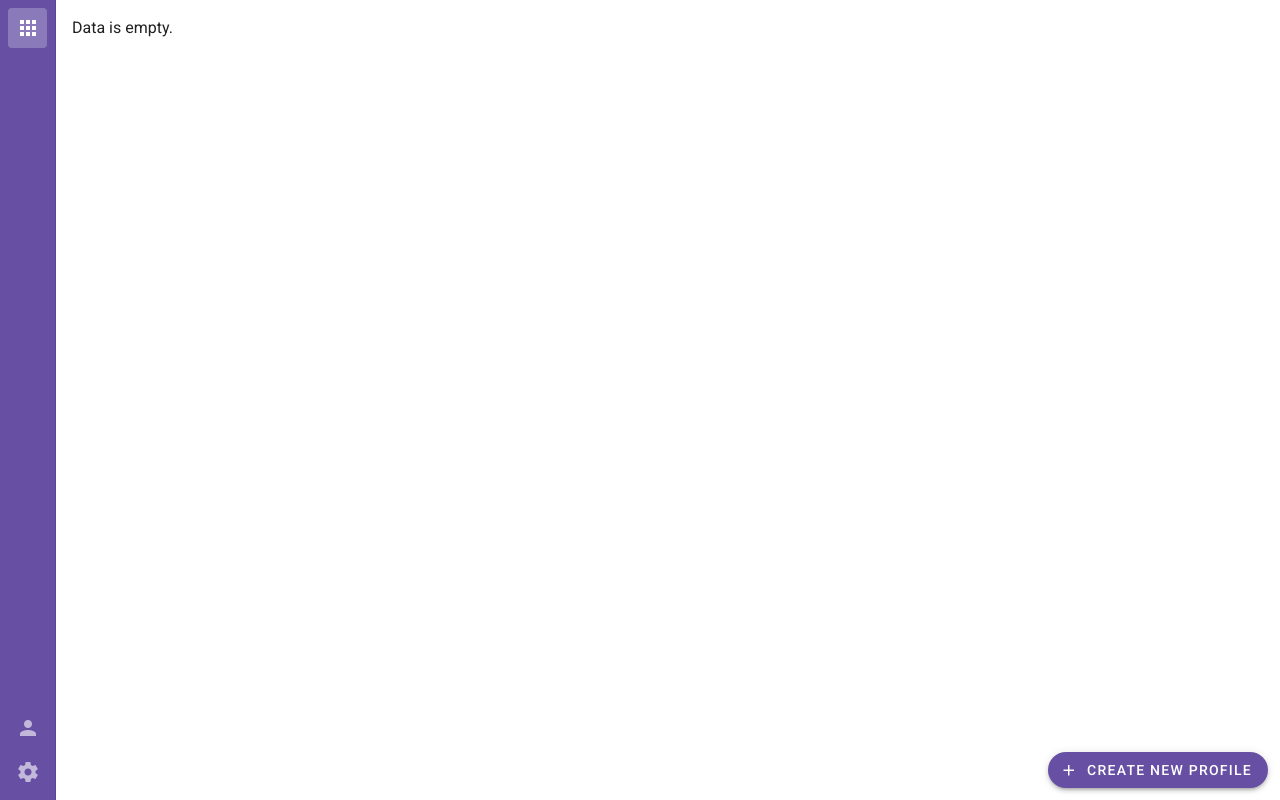
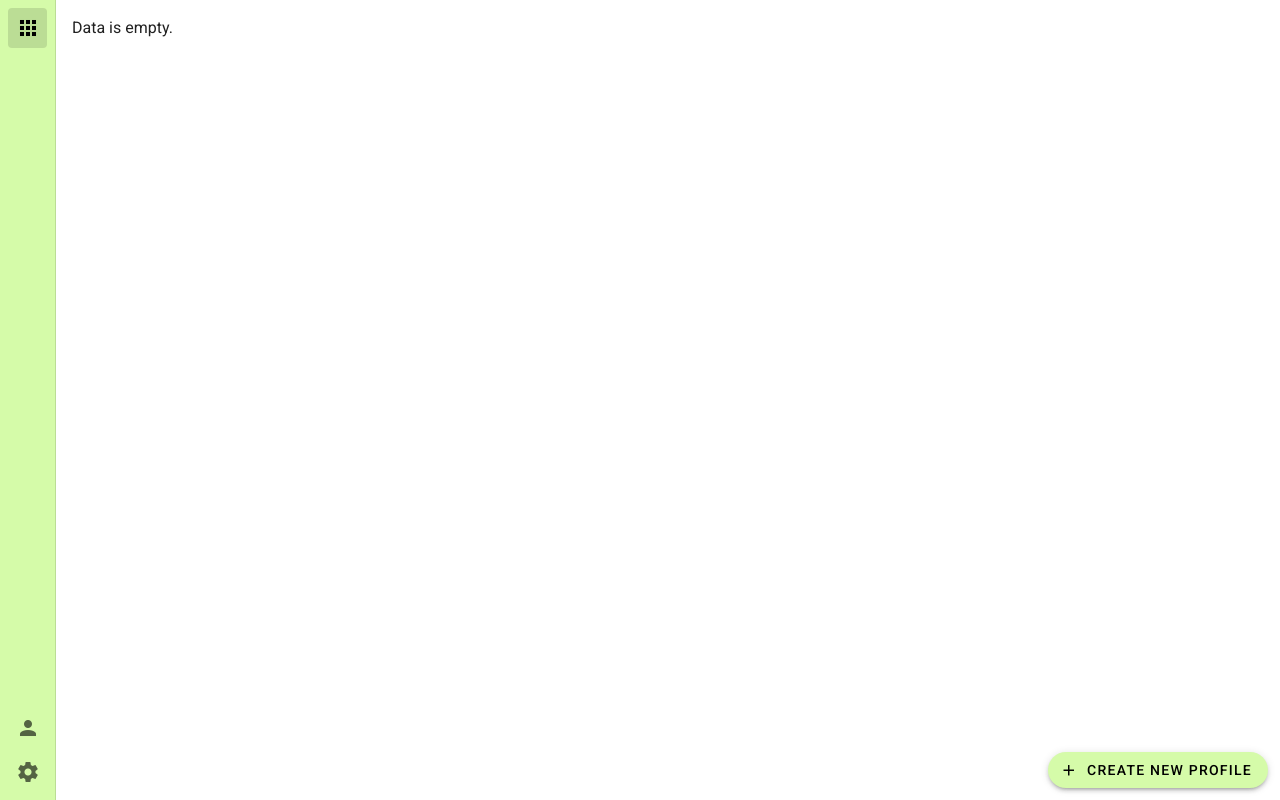
Before and after one commit to legenlee/crylic, a Vue app: page /#/profiles in a window 1280 px wide. Built offline with nearby package versions, Linux system fonts and the light colour scheme.

Commit message:
fix: Update primary colors in theme definition

```diff
--- a/src/renderer/plugins/vuetify.ts
+++ b/src/renderer/plugins/vuetify.ts
@@ -16,11 +16,25 @@ import "@fontsource/roboto/900-italic.css";
 import "@mdi/font/css/materialdesignicons.css";
 
 import "vuetify/styles";
-import { createVuetify } from "vuetify";
+import { createVuetify, ThemeDefinition } from "vuetify";
 import * as components from "vuetify/components";
 import * as directives from "vuetify/directives";
 import { en, ko } from "vuetify/locale";
 import { md3 } from "vuetify/blueprints";
+
+const light: ThemeDefinition = {
+  dark: false,
+  colors: {
+    primary: "#d5fba9",
+  },
+};
+
+const dark: ThemeDefinition = {
+  dark: true,
+  colors: {
+    primary: "#88ae7b",
+  },
+};
 
 export const vuetify = createVuetify({
   blueprint: md3,
@@ -35,5 +49,9 @@ export const vuetify = createVuetify({
   },
   theme: {
     defaultTheme: "system",
+    themes: {
+      light,
+      dark,
+    },
   },
 });
```
